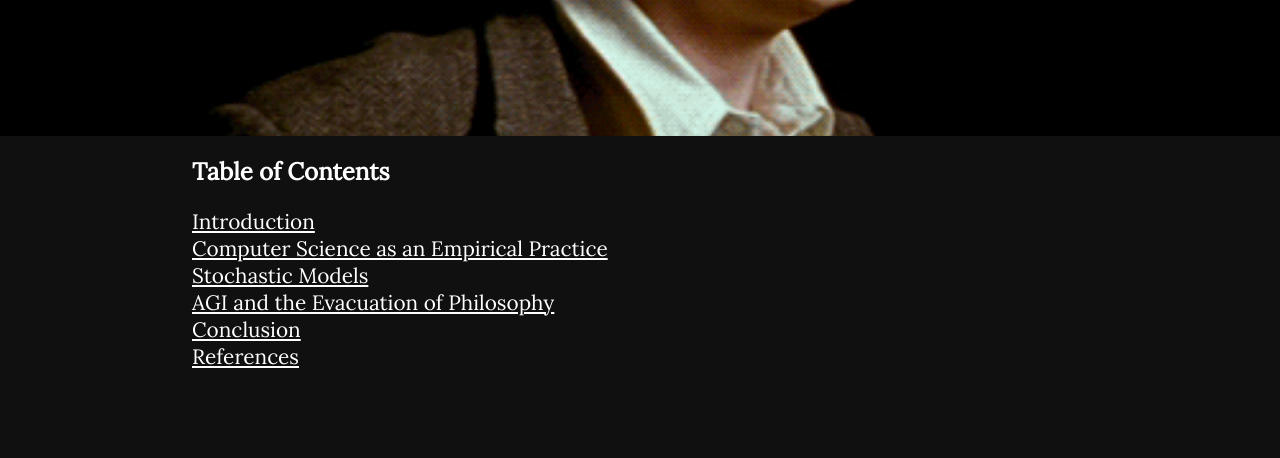
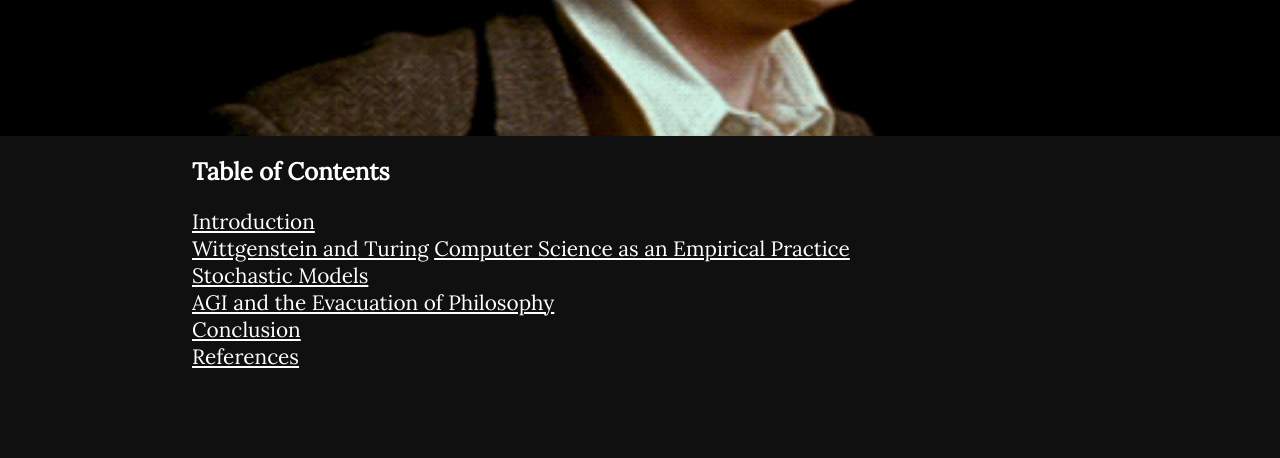
Before and after one commit to ActionMailman/WittgensteinTuring, a Flask app: page / in a window 1280 px wide. Shown: the part 490-948 px from the top of the page. Run offline with Flask 3, Linux system fonts and the light colour scheme.

Commit message:
typo and menu update

```diff
--- a/templates/index.html
+++ b/templates/index.html
@@ -19,6 +19,7 @@
         <h2>Table of Contents</h2>
         <p>
         <a href="#intro">Introduction</a><br>
+        <a href="#turing">Wittgenstein and Turing</a>
         <a href="#empirical">Computer Science as an Empirical Practice</a><br>
         <a href="#stochastic">Stochastic Models</a><br>
         <a href="#agi">AGI and the Evacuation of Philosophy</a><br>
```
